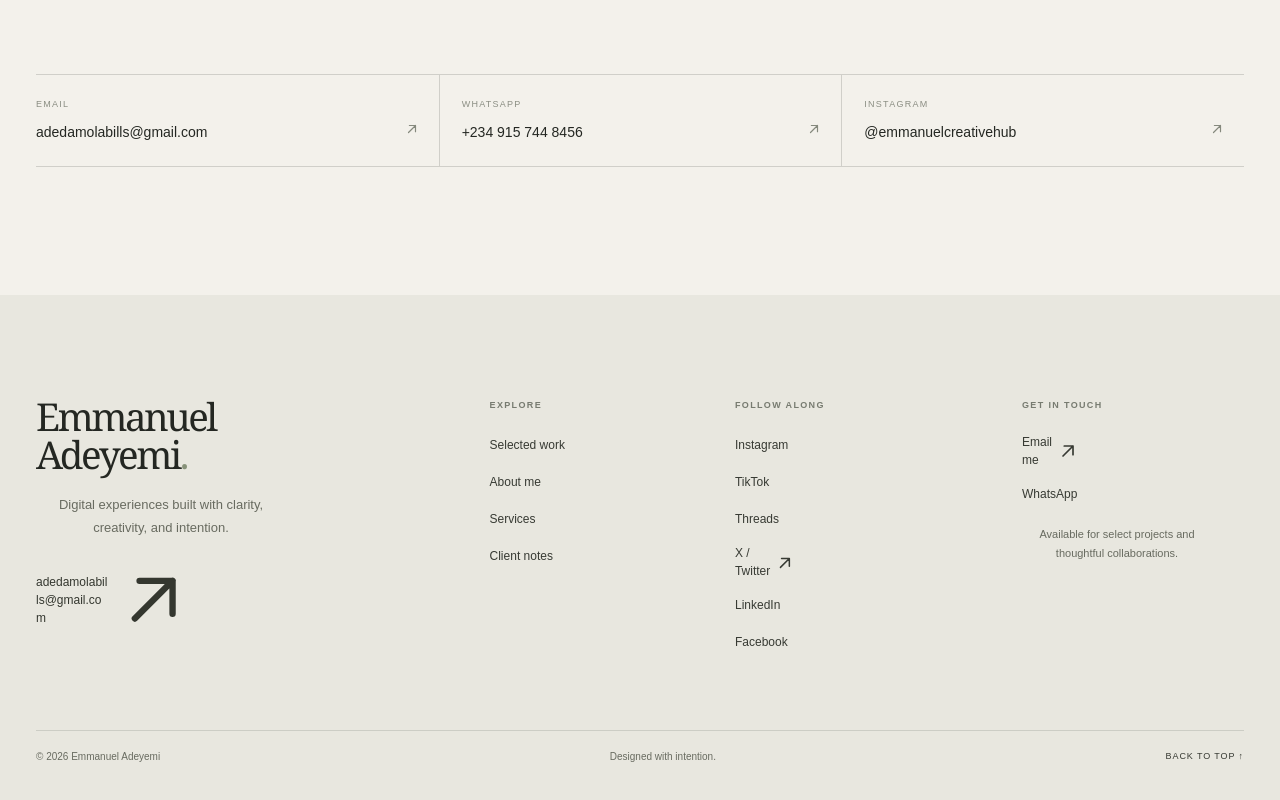
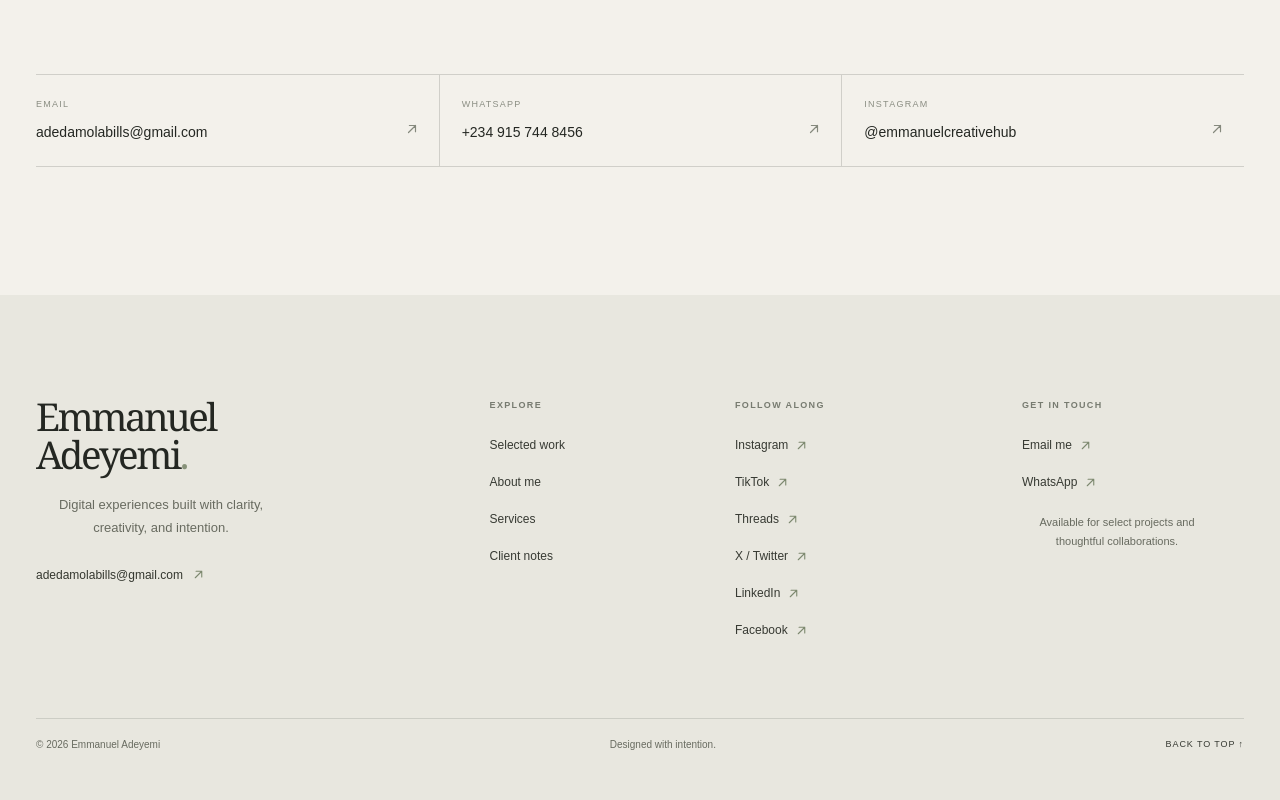
Before and after one commit to Abillsflow/emmanueladeyemiabills, a Next.js app: page / in a window 1280 px wide. Shown: the part 8741-9541 px from the top of the page. Built offline with nearby package versions, Linux system fonts and the light colour scheme.

Commit message:
Style footer SVG external-link arrows

```diff
--- a/src/app/globals.css
+++ b/src/app/globals.css
@@ -860,3 +860,10 @@ a { color: inherit; text-decoration: none; }
 .site-wordmark span { color:var(--accent); }
 .footer-wordmark { font-family:Georgia, "Times New Roman", serif; font-weight:500; letter-spacing:-.065em; }
 @media (max-width:380px) { .site-wordmark { font-size:14px; } }
+
+
+/* Consistent external-link SVG arrows in the footer */
+.footer-external-arrow { display:inline-block; flex:0 0 13px; width:13px; height:13px; color:#7d896f; vertical-align:middle; transition:transform .2s ease,color .2s ease; }
+.footer-email-link:hover .footer-external-arrow,.footer-nav-group>a:hover .footer-external-arrow { color:#59644f; transform:translate(2px,-2px); }
+.footer-email-link { gap:9px; }
+.footer-nav-group>a { gap:7px; }
```
